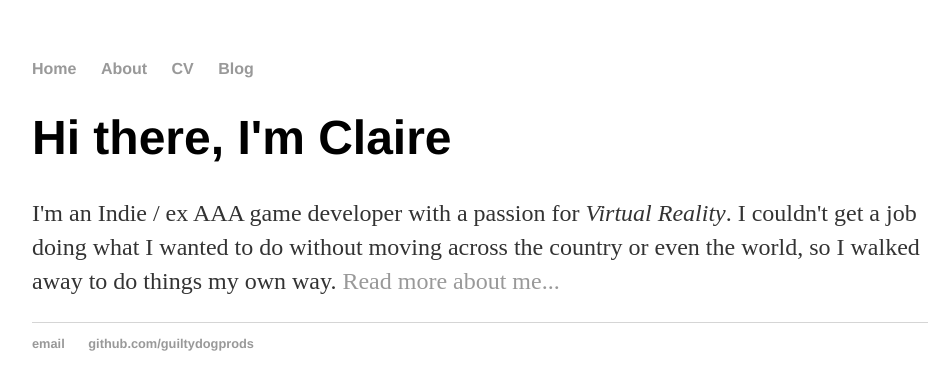
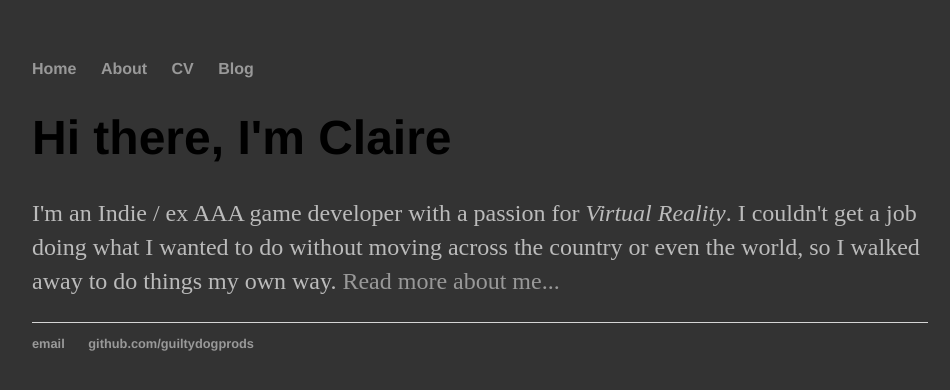
Before and after one commit to guiltydogprods/guiltydogprods.github.io, a Jekyll site: the page built from index.html, in a window 1280 px wide. Shown: the top 390 px of the page, without its empty margins (160-1110 px from the left). Built offline with Jekyll 4.4.1, drawn with Linux system fonts in a browser that asks for light colours.

Commit message:
Add skeleton pages and investigating a dark theme.

```diff
--- a/css/main.css
+++ b/css/main.css
@@ -1,6 +1,13 @@
+html[data-theme='dark'] {
+    --bg: #333;
+    --bg-secondary: #444;
+    --headings: #39f;
+    --text: #bbb;
+}
 body {
     margin: 60px auto;
     width: 70%;
+    background-color: #333;
 }
 nav ul, footer ul {
     font-family:'Helvetica', 'Arial', 'Sans-Serif';
@@ -26,7 +33,7 @@
 p {
     font-size: 1.5em;
     line-height: 1.4em;
-    color: #333;
+    color: #bbb;
 }
 footer {
     border-top: 1px solid #d5d5d5;
```
Also changed, not shown: about.md (added, +7 -0 lines), cv.md (added, +7 -0 lines), 1 other file.
